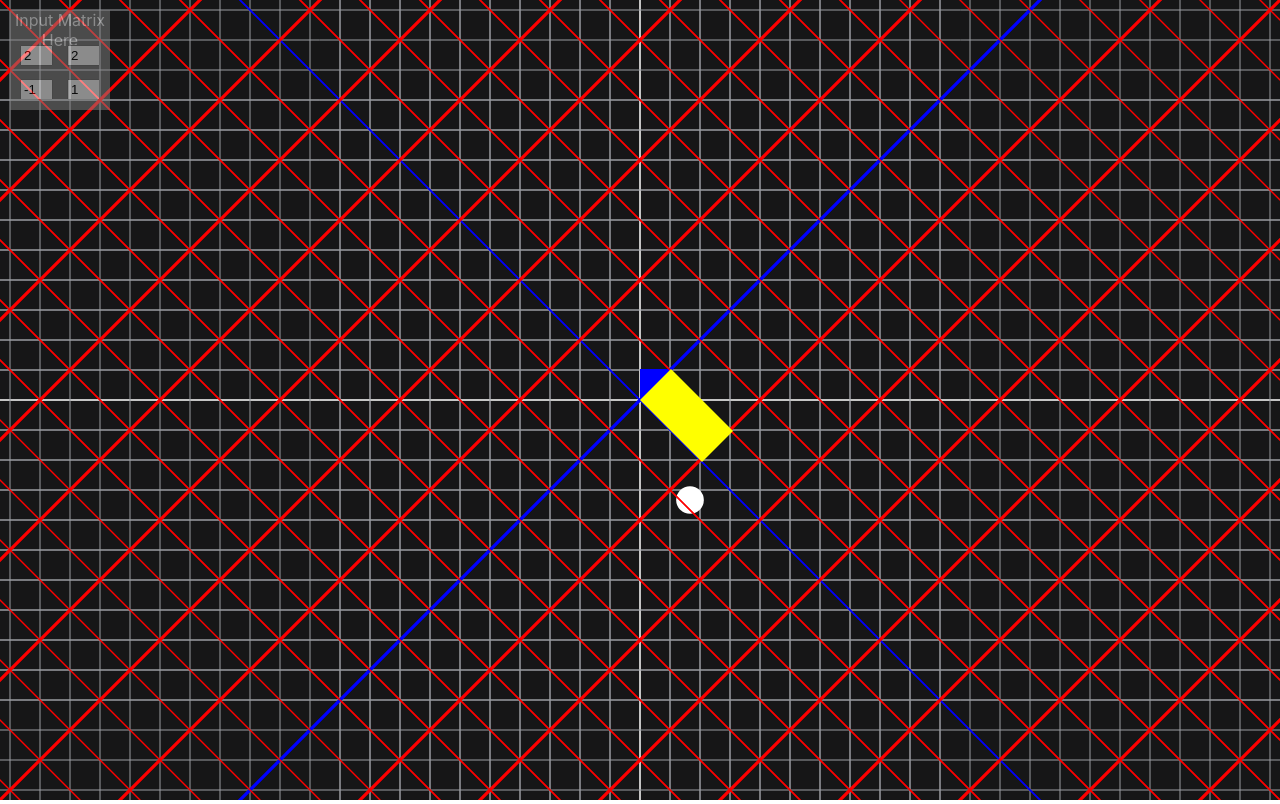
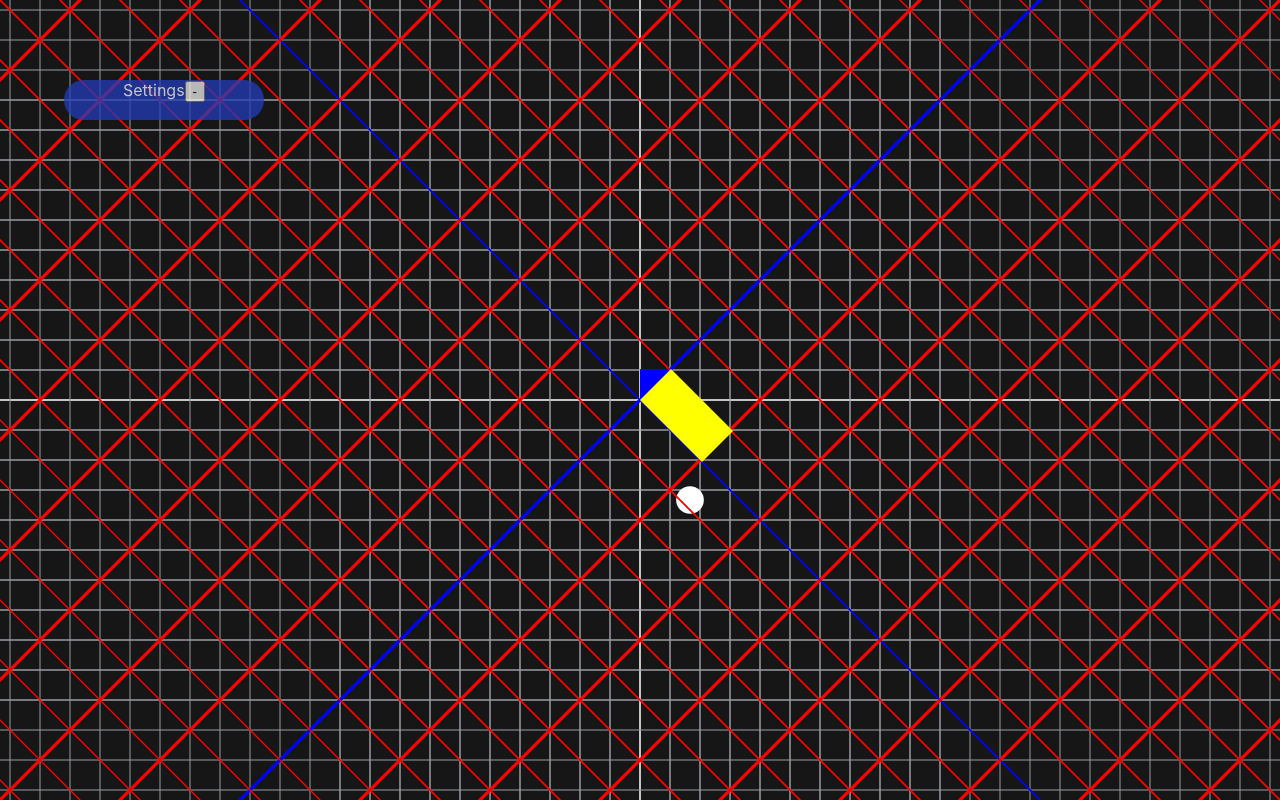
Before and after one commit to SimpsonThomas/maths-web, a React (Create React App) app: page / in a window 1280 px wide. Built offline with nearby package versions, Linux system fonts and the light colour scheme.

Commit message:
CSS optimsations

```diff
--- a/src/Components/canvas.css
+++ b/src/Components/canvas.css
@@ -1,44 +1,36 @@
-.matrixBox {
-    position: absolute;
-    left: 10px;
-    top: 10px;
-    height: 100px;
-    width:100px;
-    background-color: grey;
-    opacity: 0.5;
+.boxOpen {
+    height: 80vh;
 }
 
-.matrixTitle {
+.boxClosed {
+    height: 5vh;
+}
+
+.matrixBox {
+    border-radius: 25px;
     position: absolute;
+    left: 5vw;
+    top: 10vh;
+    width:200px;
+    background-color: #233cb8;
+    opacity: 0.75;
+    transition: height 0.5s;
+}
+
+.boxTitle {
     color: white;
     margin-top: 0;
     font-size: medium;
 }
 
-.matrixInput1 {
-    position: absolute;
-    left:10px;
-    top:35px;
-    width:25px;
+.matrixInput {
+    width: 25px
 }
 
-.matrixInput2 {
-    position: absolute;
-    right:10px;
-    top:35px;
-    width:25px;
+.settingsOpen {
+
 }
 
-.matrixInput3 {
-    position: absolute;
-    left:10px;
-    bottom:10px;
-    width:25px;
+.settingsClosed {
+    visibility: hidden;
 }
-
-.matrixInput4 {
-    position: absolute;
-    right:10px;
-    bottom:10px;
-    width:25px;
-}
--- a/src/Components/canvas.js
+++ b/src/Components/canvas.js
@@ -119,13 +119,24 @@ const Canvas = props => {
         //eslint-disable-next-line react-hooks/exhaustive-deps
     })
 
+    const [collapse, setCollapse] = useState(false)
+
     const html = <>
-        <div class='matrixBox'>
-            <p class='matrixTitle'>Input Matrix Here</p>
-            <input className='matrixInput1' value={matrix[1]} onChange={e => setMatrix({1:e.target.value,2:matrix[2], 3:matrix[3], 4:matrix[4]})}/>
-            <input className='matrixInput2' value={matrix[2]} onChange={e => setMatrix({1:matrix[1],2:e.target.value, 3:matrix[3], 4:matrix[4]})}/>
-            <input className='matrixInput3' value={matrix[3]} onChange={e => setMatrix({1:matrix[1],2:matrix[2], 3:e.target.value, 4:matrix[4]})}/>
-            <input className='matrixInput4' value={matrix[4]} onChange={e => setMatrix({1:matrix[1],2:matrix[2], 3:matrix[3], 4:e.target.value})}/>
+        <div className={'matrixBox ' + (collapse ? 'boxOpen' : 'boxClosed')}>
+            <p className='boxTitle'>
+                Settings
+                <button onClick={e => {e.preventDefault(); setCollapse(!collapse)}}>
+                    {collapse ? '+' : '-' }</button>
+            </p>
+            <div className={collapse ? 'settingsOpen' : 'settingsClosed'}>
+                <p className='boxTitle'>Matrix Title</p>
+                <p>
+                <input className='matrixInput' value={matrix[1]} onChange={e => setMatrix({1:e.target.value,2:matrix[2], 3:matrix[3], 4:matrix[4]})}/>
+                    <input className='matrixInput' value={matrix[2]} onChange={e => setMatrix({1:matrix[1],2:e.target.value, 3:matrix[3], 4:matrix[4]})}/>
+                </p>
+                <input className='matrixInput' value={matrix[3]} onChange={e => setMatrix({1:matrix[1],2:matrix[2], 3:e.target.value, 4:matrix[4]})}/>
+                <input className='matrixInput' value={matrix[4]} onChange={e => setMatrix({1:matrix[1],2:matrix[2], 3:matrix[3], 4:e.target.value})}/>
+            </div>
         </div>
         <canvas ref={canvasRef} {...props}/>
     </>
```
